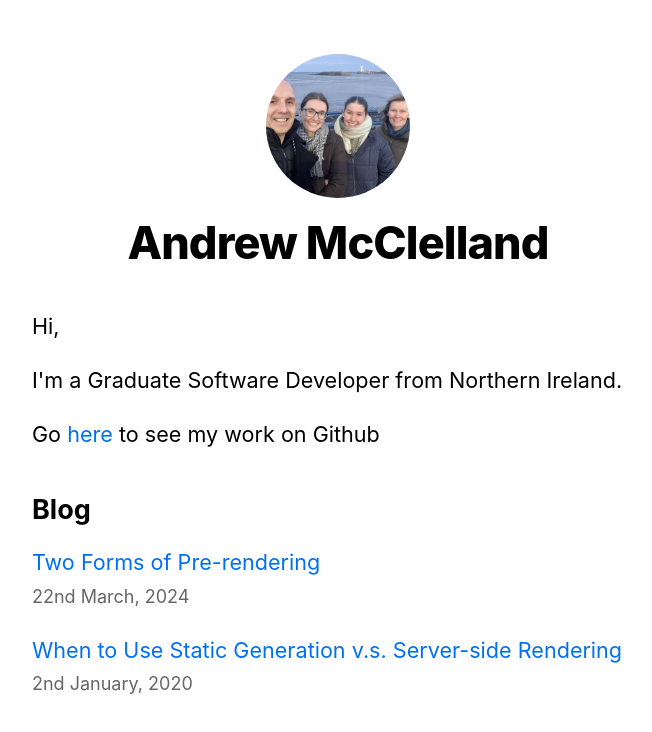
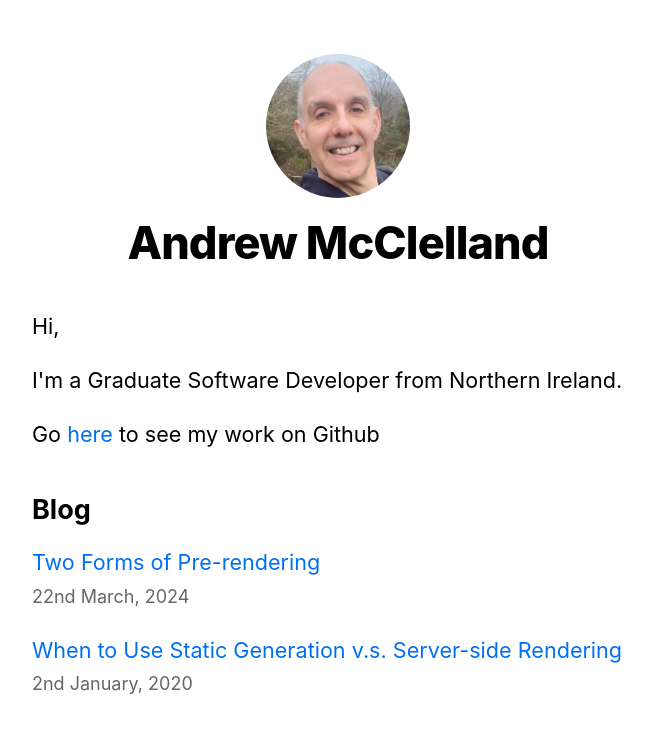
Before and after one commit to aejmcclelland/nextjs-myblog, a Next.js app: page / in a window 1280 px wide. Shown: the top 732 px of the page, without its empty margins (302-954 px from the left). Built offline with nearby package versions, Linux system fonts and the light colour scheme.

Commit message:
made some content changes

```diff
--- a/components/layout.js
+++ b/components/layout.js
@@ -22,7 +22,7 @@ export default function Layout({ children, home }) {
 					<>
 						<Image
 							priority
-							src='/images/family.jpeg'
+							src='/images/my_face.jpeg'
 							className={utilStyles.borderCircle}
 							height={144}
 							width={144}
@@ -35,7 +35,7 @@ export default function Layout({ children, home }) {
 						<Link href='/'>
 							<Image
 								priority
-								src='/images/family.jpeg'
+								src='/images/my_face.jpeg'
 								className={utilStyles.borderCircle}
 								height={108}
 								width={108}
--- a/package.json
+++ b/package.json
@@ -8,9 +8,9 @@
   "dependencies": {
     "date-fns": "^3.6.0",
     "gray-matter": "^4.0.3",
-    "next": "latest",
-    "react": "18.2.0",
-    "react-dom": "18.2.0",
+    "next": "^15.1.4",
+    "react": "19.0.0",
+    "react-dom": "19.0.0",
     "remark": "^15.0.1",
     "remark-html": "^16.0.1"
   },
```
Also changed, not shown: pages/404.js (line endings or trailing spaces), public/images/my_face.jpeg (added), 1 other file (tests, documents, lock files or other folders).
